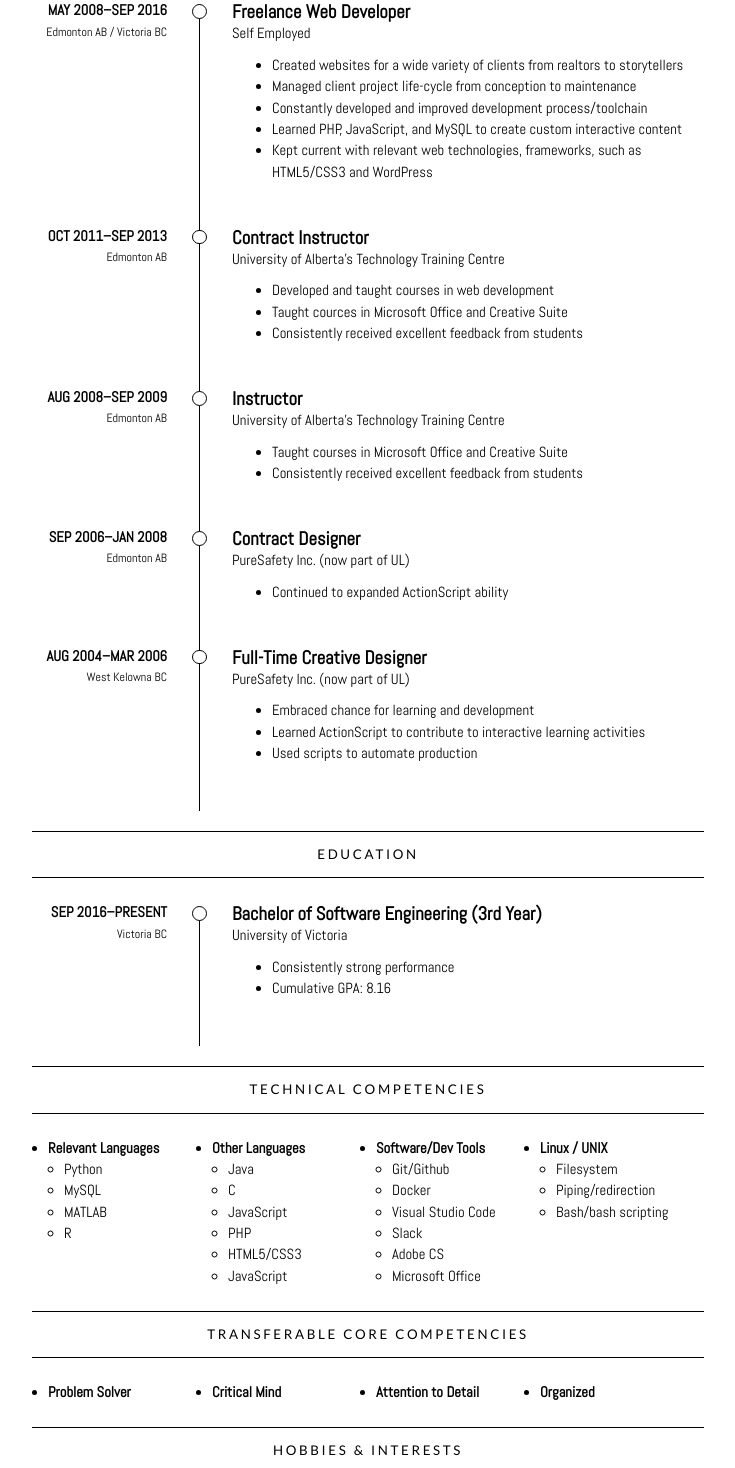
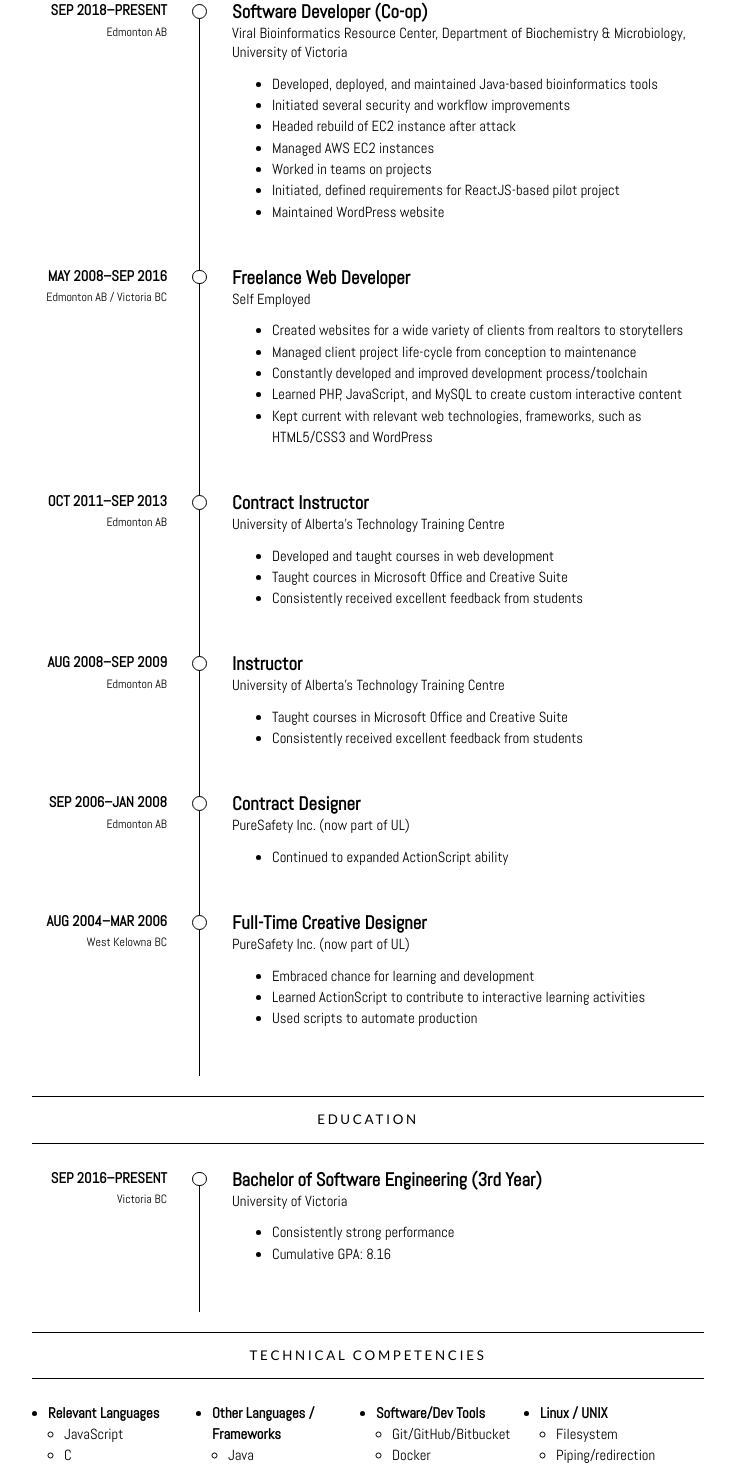
Before and after one commit to trslater/resume, a React (Create React App) app: page / in a window 1280 px wide. Shown: the part 239-1707 px from the top of the page, without its empty margins (272-1007 px from the left). Built offline with nearby package versions, Linux system fonts and the light colour scheme.

Commit message:
Add latest co-op position, tweak competencies

```diff
--- a/src/data/content.js
+++ b/src/data/content.js
@@ -76,6 +76,21 @@ const sections = [
                     <li>Consistently received excellent feedback from students</li>
                 </ul>,
             },
+            {
+                position: 'Software Developer (Co-op)',
+                organization: 'Viral Bioinformatics Resource Center, Department of Biochemistry & Microbiology, University of Victoria',
+                city: 'Edmonton AB',
+                fromDate: '2018-09-01',
+                body: <ul>
+                    <li>Developed, deployed, and maintained Java-based bioinformatics tools</li>
+                    <li>Initiated several security and workflow improvements</li>
+                    <li>Headed rebuild of EC2 instance after attack</li>
+                    <li>Managed AWS EC2 instances</li>
+                    <li>Worked in teams on projects</li>
+                    <li>Initiated, defined requirements for ReactJS-based pilot project</li>
+                    <li>Maintained WordPress website</li>
+                </ul>,
+            },
         ],
     },
     {
@@ -101,34 +116,32 @@ const sections = [
             <li>
                 Relevant Languages
                 <ul>
+                    <li>JavaScript</li>
+                    <li>C</li>
                     <li>Python</li>
-                    <li>MySQL</li>
-                    <li>MATLAB</li>
-                    <li>R</li>
+                    <li>SQL</li>
                 </ul>
             </li>
 
             <li>
-                Other Languages
+                Other Languages / Frameworks
                 <ul>
                     <li>Java</li>
-                    <li>C</li>
-                    <li>JavaScript</li>
                     <li>PHP</li>
                     <li>HTML5/CSS3</li>
-                    <li>JavaScript</li>
+                    <li>ReactJS</li>
                 </ul>
             </li>
 
             <li>
                 Software/Dev Tools
                 <ul>
-                    <li>Git/Github</li>
+                    <li>Git/GitHub/Bitbucket</li>
                     <li>Docker</li>
+                    <li>AWS</li>
                     <li>Visual Studio Code</li>
                     <li>Slack</li>
                     <li>Adobe CS</li>
-                    <li>Microsoft Office</li>
                 </ul>
             </li>
 
@@ -146,8 +159,8 @@ const sections = [
         name: 'Transferable Core Competencies',
         type: 'simple',
         body: <ul>
-            <li>Problem Solver</li>
-            <li>Critical Mind</li>
+            <li>Problem Solving</li>
+            <li>Critical Thinking</li>
             <li>Attention to Detail</li>
             <li>Organized</li>
         </ul>
```
